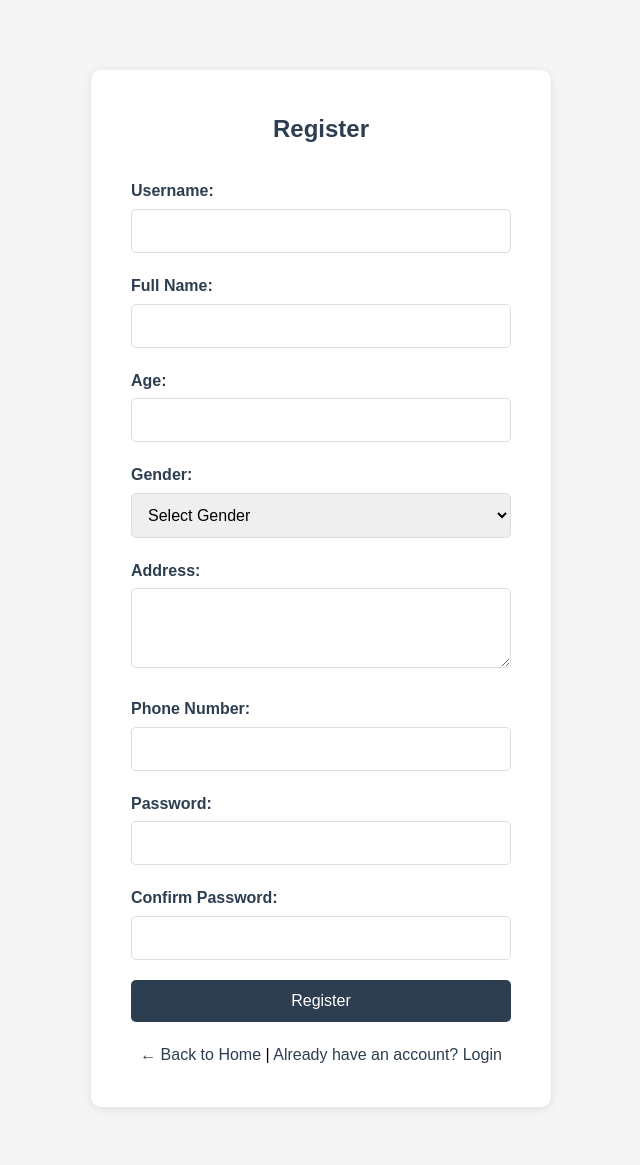
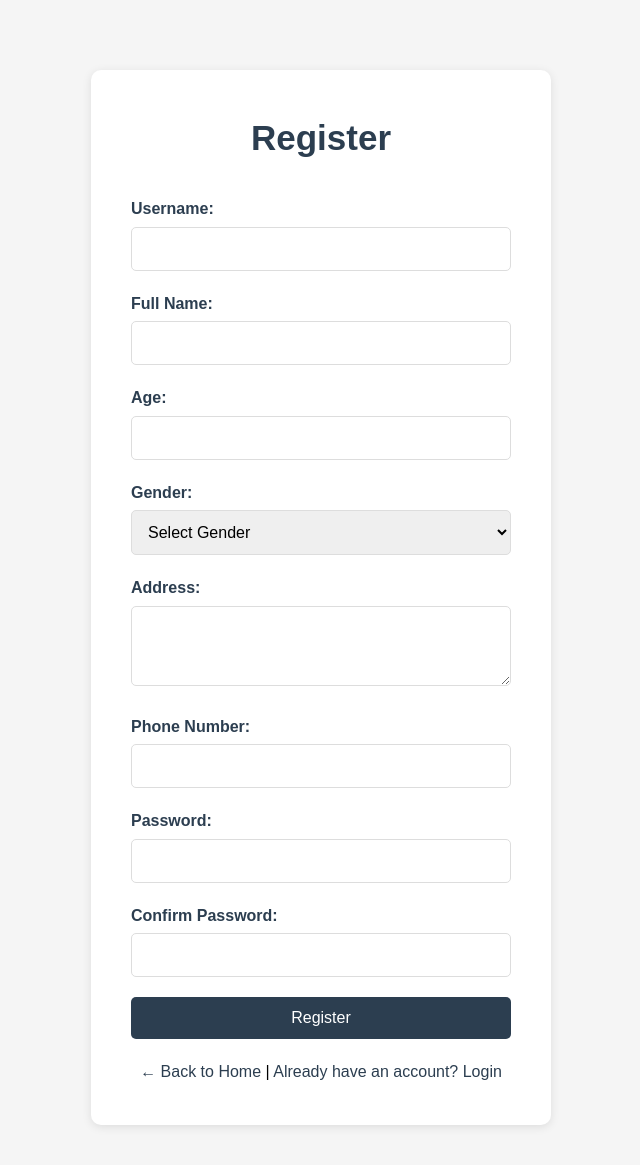
Before and after one commit to Tharshika26/Eldercare, a PHP site: page /register.php in a window 1280 px wide. Shown: the top 1165 px of the page, without its empty margins (319-959 px from the left). Before the commit the page ends 1109 px from the top, so only its background shows below. Run offline with PHP 8.4, Linux system fonts and the light colour scheme; data comes from the database, SQL or seed files in the repository; data that the repository does not hold is empty.

Commit message:
finial wad project

```diff
--- a/login.php
+++ b/login.php
@@ -143,6 +143,7 @@ if (isset($_GET['error'])) {
             text-align: center;
             color: #2c3e50;
             margin-bottom: 30px;
+            font-size: 35px;
         }
 
         .form-group {
--- a/register.php
+++ b/register.php
@@ -84,6 +84,7 @@ if ($_SERVER['REQUEST_METHOD'] == 'POST') {
             text-align: center;
             color: #2c3e50;
             margin-bottom: 30px;
+            font-size: 35px;
         }
 
         .form-group {
```
